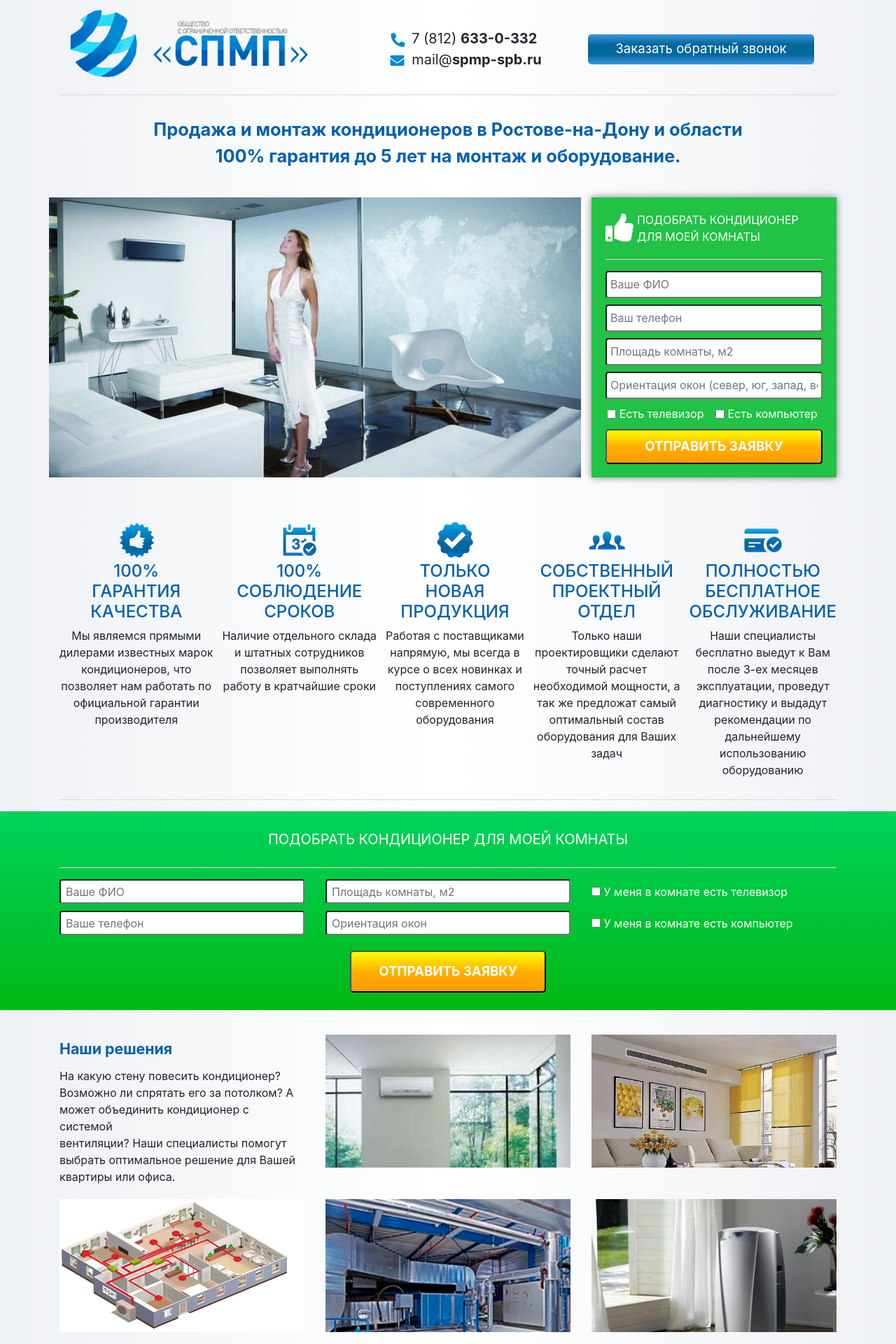
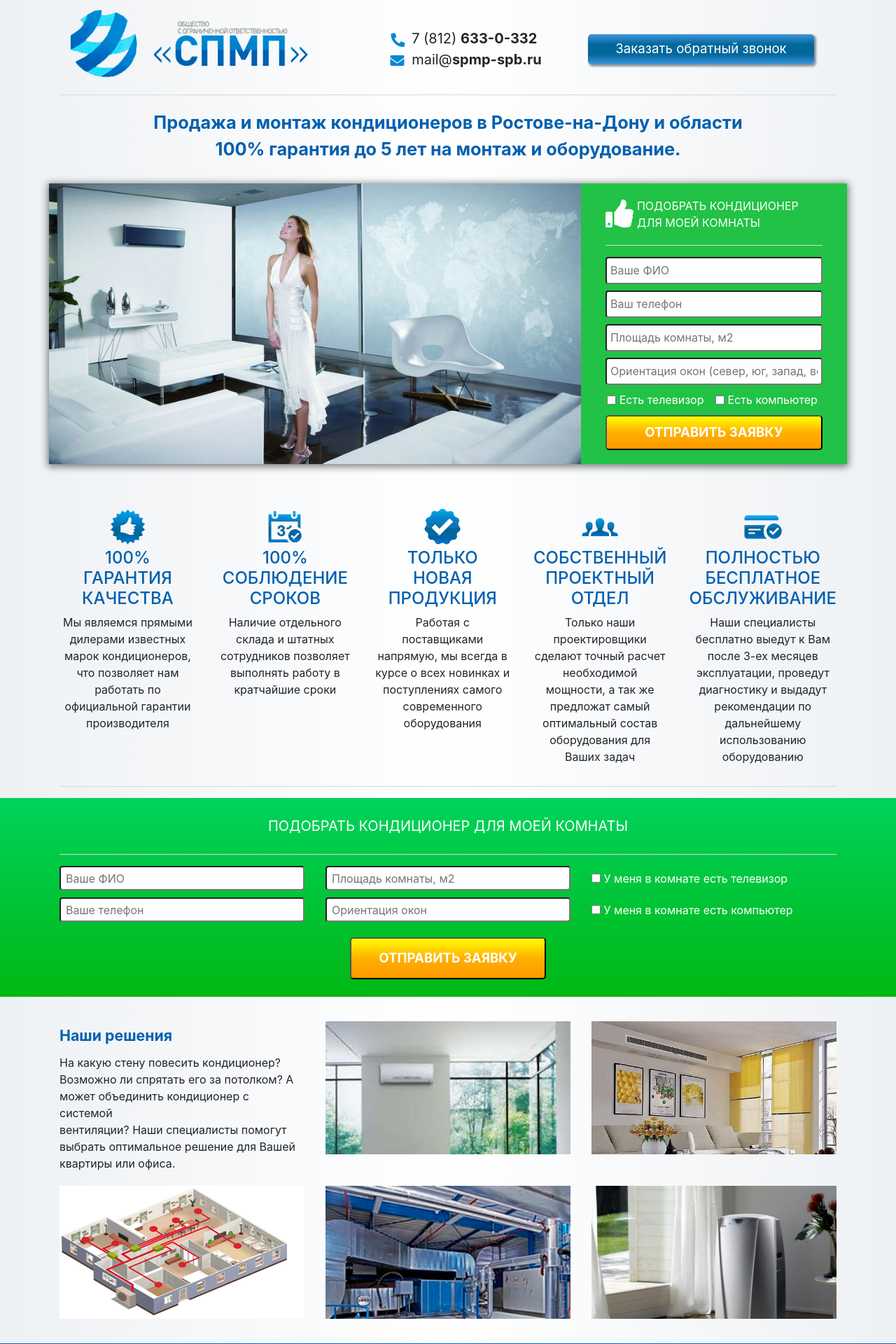
Before and after one commit to artem1y3/artem1y3.github.io, a PHP site: page / in a window 1280 px wide. Shown: the top 1920 px of the page at 70% size. Run offline with PHP 8.4, Linux system fonts and the light colour scheme; some libraries are stand-ins or nearby versions.

Commit message:
Next commit
Next commit

```diff
--- a/index.html
+++ b/index.html
@@ -39,12 +39,12 @@
 	</section>
 	<section class="form">
 		<div class="container">
-			<div class="row">
-				<div class="col-sm-8">
+			<div class="row shadow">
+				<div class="col-md-8 inner-background">
 					<div style="height: 400px"></div>
 					<!-- <img src="images/form_1.jpg" alt=""> -->
 				</div>
-				<div class="col-sm-4">
+				<div class="col-md-4 inner-form">
 					<div class="contact-form">
 						<div class="flex-center flex-row">
 							<span>
@@ -73,8 +73,9 @@
 	</section>
 	<section class="list">
 		<div class="container">
-			<div class="list-flex">
-				<div>
+			<div class="row">
+				<div class="col">
+					<div class="text-center">
 						<div class="img-lst flex-center">
 							<img src="images/lst1.png" alt="">
 						</div>
@@ -82,15 +83,17 @@
 							ГАРАНТИЯ<br>
 						КАЧЕСТВА</h4>
 						<div>
-						Мы являемся прямыми<br>
-						дилерами известных марок<br>
-						кондиционеров, что<br>
-						позволяет нам работать по<br>
-						официальной гарантии<br>
+							Мы являемся прямыми
+							дилерами известных марок
+							кондиционеров, что
+							позволяет нам работать по
+							официальной гарантии
 							производителя
 						</div>
 					</div>
-				<div>
+				</div>
+				<div class="col">
+					<div class="text-center">
 						<div class="img-lst flex-center">
 							<img src="images/lst2.png" alt="">
 						</div>
@@ -98,13 +101,15 @@
 							СОБЛЮДЕНИЕ<br>
 						СРОКОВ</h4>
 						<div>
-						Наличие отдельного склада<br>
-						и штатных сотрудников<br>
-						позволяет выполнять<br>
+							Наличие отдельного склада
+							и штатных сотрудников
+							позволяет выполнять
 							работу в кратчайшие сроки
 						</div>
 					</div>
-				<div>
+				</div>
+				<div class="col">
+					<div class="text-center">
 						<div class="img-lst flex-center">
 							<img src="images/lst3.png" alt="">
 						</div>
@@ -112,15 +117,17 @@
 							НОВАЯ<br>
 						ПРОДУКЦИЯ</h4>
 						<div>
-						Работая с поставщиками<br>
-						напрямую, мы всегда в<br>
-						курсе о всех новинках и<br>
-						поступлениях самого<br>
-						современного<br>
+							Работая с поставщиками
+							напрямую, мы всегда в
+							курсе о всех новинках и
+							поступлениях самого
+							современного
 							оборудования
 						</div>
 					</div>
-				<div>
+				</div>
+				<div class="col">
+					<div class="text-center">
 						<div class="img-lst flex-center">
 							<img src="images/lst4.png" alt="">
 						</div>
@@ -128,17 +135,19 @@
 							ПРОЕКТНЫЙ<br>
 						ОТДЕЛ</h4>
 						<div>
-						Только наши<br>
-						проектировщики сделают<br>
-						точный расчет<br>
-						необходимой мощности, а<br>
-						так же предложат самый<br>
-						оптимальный состав<br>
-						оборудования для Ваших<br>
+							Только наши
+							проектировщики сделают
+							точный расчет
+							необходимой мощности, а
+							так же предложат самый
+							оптимальный состав
+							оборудования для Ваших
 							задач
 						</div>
 					</div>
-				<div>
+				</div>
+				<div class="col">
+					<div class="text-center">
 						<div class="img-lst flex-center">
 							<img src="images/lst5.png" alt="">
 						</div>
@@ -146,24 +155,27 @@
 							БЕСПЛАТНОЕ<br>
 						ОБСЛУЖИВАНИЕ</h4>
 						<div>
-						Наши специалисты<br>
-						бесплатно выедут к Вам<br>
-						после 3-ех месяцев<br>
-						эксплуатации, проведут<br>
-						диагностику и выдадут<br>
-						рекомендации по<br>
-						дальнейшему<br>
-						использованию<br>
+							Наши специалисты
+							бесплатно выедут к Вам
+							после 3-ех месяцев
+							эксплуатации, проведут
+							диагностику и выдадут
+							рекомендации по
+							дальнейшему
+							использованию
 							оборудованию
+						</div>
 					</div>
 				</div>
 			</div>
 			<hr align="center" width="100%" size="2" color="#EEF1F4" />
 		</div>
 	</section>
+
 	<section class="scheme">
 
 	</section>
+
 	<section class="pick">
 		<div class="pick-inner">
 			<div class="container">
--- a/style.css
+++ b/style.css
@@ -82,6 +82,7 @@ p{
 .order{
 	background: linear-gradient(#3E96DE,#02679B, #02679B, #3E96DE);
 	border-radius: 5px;
+	box-shadow: 2px 2px 3px 1px rgba(0,0,0,0.4);
 	height: 43px;
 	width: 95%;
 	color: #fff;
@@ -94,17 +95,25 @@ p{
 	box-shadow: 0 0 10px rgba(0,0,0,0.5);
 }*/
 
-.form .col-sm-8{
+.form .inner-background{
 	background: url('images/form_1.jpg');
 	background-size: cover;
+	/*box-shadow: 0 5px 15px 2px rgba(0,0,0,0.5);*/
 }
 
+.shadow{
+	box-shadow: 0 2px 10px 2px rgba(0,0,0,0.5);
+}
 
 .img-lst{
 	height: 60px;
 	width: 100px;
 	margin: auto;
 	text-align: center;
+}
+
+.list .row{
+	margin-bottom: 30px;
 }
 
 .button-sub{
@@ -143,14 +152,17 @@ p{
 	color: #0160AF;
 	font-size: 19pt;
 	font-weight: bold;
-	margin: 30px 0 40px;
+	margin: 20px 0 30px;
 }
 
 .contact-form{
-	height: 400px;
+	padding: 20px;
+
+}
+
+.inner-form{
 	background: #21C245;
-	padding: 20px;
-	box-shadow: 0 0 10px rgba(0,0,0,0.5);
+	/*box-shadow: 0 0 10px rgba(0,0,0,0.5);*/
 }
 
 .form form>input{
@@ -177,21 +189,9 @@ p{
 	top: 1px;
 }
 
-.list-flex{
-	display: flex;
-	/*background: blue;*/
-	justify-content: space-between;
-	padding-bottom: 30px;
-	text-align: center;
-}
 
-.list-flex>div{
-	/*background: red;*/
-	/*border: 1px #000 solid;*/
-	/*text-align: center;*/
-}
 
-.list-flex h4{
+.list h4{
 	color: #0160AF;
 }
 
```
Lines whose indentation alone changed are shown as unchanged.
